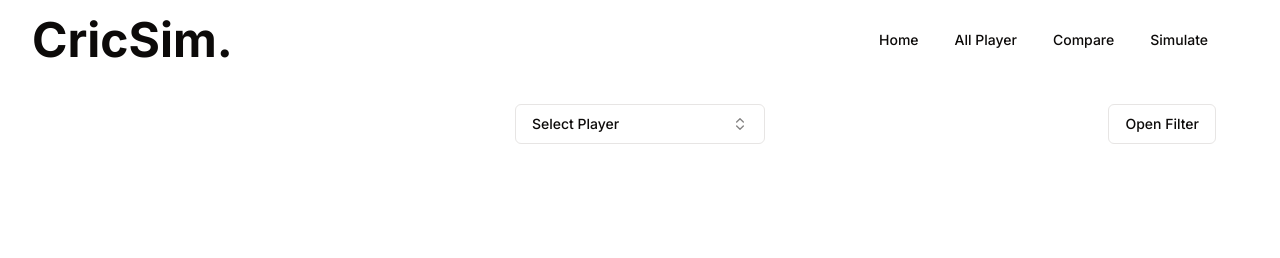
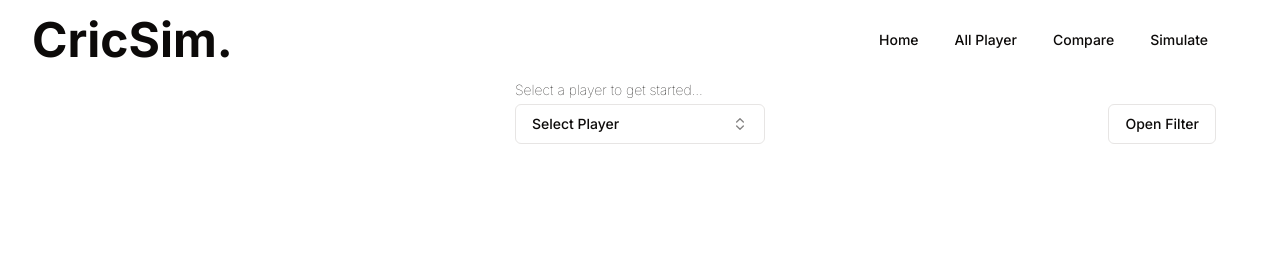
Before and after one commit to nischalmainali21/Major-CricSim-Frontend, a Next.js app: page /comp in a window 1280 px wide. Shown: the top 258 px of the page. Built offline with nearby package versions, Linux system fonts and the light colour scheme.

Commit message:
Update UI for comp page.

```diff
--- a/src/app/comp/page.js
+++ b/src/app/comp/page.js
@@ -107,8 +107,11 @@ const Comp = () => {
   return (
     <div className="relative">
       <div className="">
-        <div className="flex flex-col items-center justify-center gap-10 p-6">
-          <div className="">
+        <div className="flex flex-col items-center justify-center gap-10">
+          <div className="flex flex-col gap-1">
+            <span className="font-thin text-sm">
+              Select a player to get started...
+            </span>
             <AddPlayer
               selectedPlayer={selectedPlayer}
               setSelectedPlayer={setSelectedPlayer}
```
